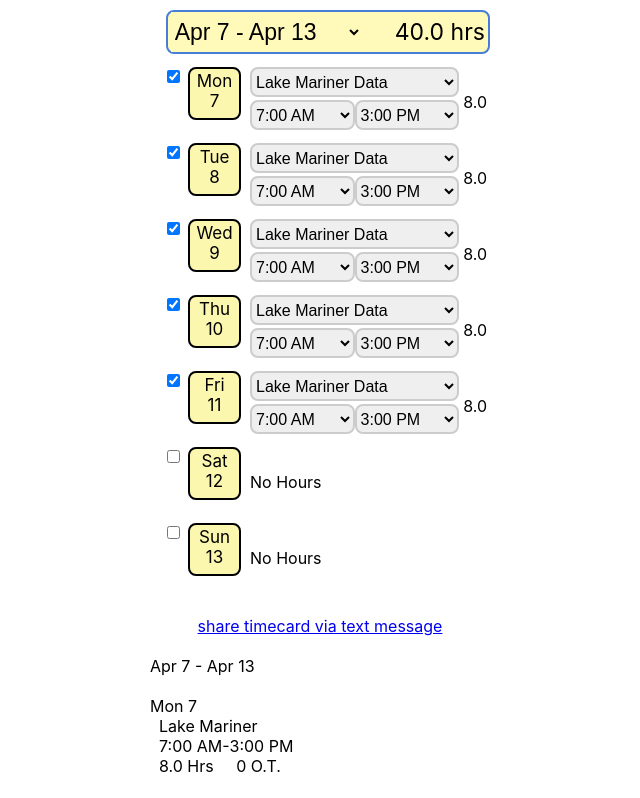
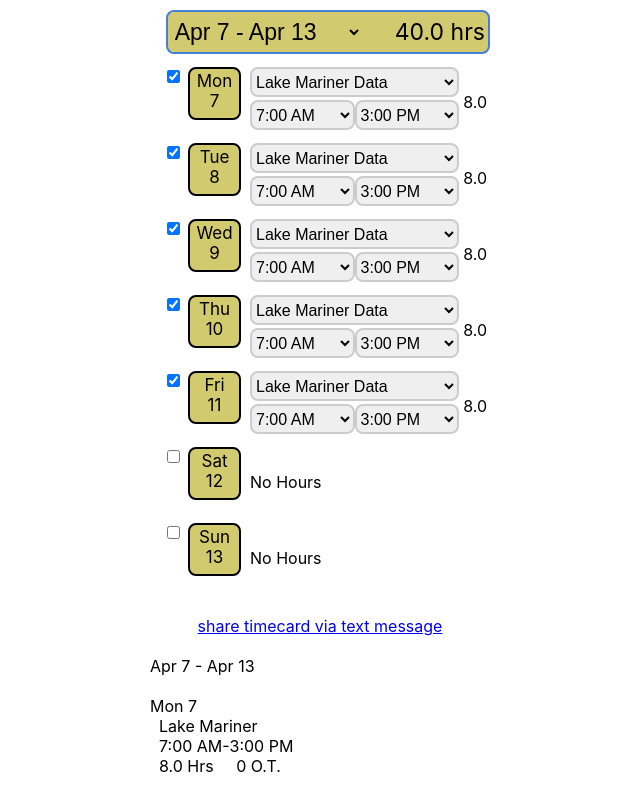
Before and after one commit to bradronto/bradronto.github.io, a React (Create React App) app in the folder timekeep/: page / in a window 1280 px wide. Shown: the top 798 px of the page, without its empty margins (320-960 px from the left). Built offline with nearby package versions, Linux system fonts and the light colour scheme.

Commit message:
and another..

```diff
--- a/timekeep/src/components/number-in-box.js
+++ b/timekeep/src/components/number-in-box.js
@@ -14,7 +14,8 @@ const NumberInBox = props => {
         height: "45px",
         width: "45px",
         fontSize: "17px",
-        backgroundColor:"rgb(252, 247, 174)" ,
+        backgroundColor:"rgb(209, 202, 111)" ,
+
         color: "black"
       }}>
         {day} <br />{date}
--- a/timekeep/src/components/styles/cool.css
+++ b/timekeep/src/components/styles/cool.css
@@ -21,7 +21,7 @@
   .cool-header {
     height: 40px;
     margin-left: 16px;
-    background-color: rgb(255, 250, 186);
+    background-color: rgb(209, 202, 111);
     width: 94%;
     padding: 0px;
     border: 2px solid #487dd8;
@@ -33,7 +33,7 @@
   .cool-header-select {
     height: 40px;
     margin-left: 0px;
-    background-color: rgb(255, 250, 186);
+    background-color: rgb(209, 202, 111);
     width: 60%;
     padding: 0px;
     border: none;
@@ -48,6 +48,7 @@
   /* Input Field */
 
   .cool-pop-up {
+    margin-bottom: 3px;
     height: 28px;
     color: black;
     width: 96%;
--- a/timekeep/src/components/work-hours.js
+++ b/timekeep/src/components/work-hours.js
@@ -93,13 +93,9 @@ const WorkHoursTracker = () => {
 
 const [reg,ot] = weekTotal();
 
-  const [options, setOptions] = useState(jobNames); // Initial options
+
   const [selectedOption, setSelectedOption] = useState(""); // State for selected option
-  //const [showInputPopup, setShowInputPopup] = useState(false); // State for pop-up visibility
   const [newOption, setNewOption] = useState(""); // State for new option input
-
-
-
 
   const handleEnterPress = (event,index,type) =>
     {
@@ -107,12 +103,13 @@ const [reg,ot] = weekTotal();
     updatedWorkHours[index][type] = newOption;
 
     if (event.key === "Enter") {
-      if (newOption.trim() && !options.includes(newOption)) {
+      if (newOption.trim() && !jobNames.includes(newOption)) {
         setJobNames([...jobNames, newOption]);
        }
+
       workHours[index].showNew = false;
       setNewOption(""); // Clear the input field
-      console.log("jobs",jobNames,options,newOption)
+      console.log(event,index,type)
      }
 
   };
@@ -176,7 +173,9 @@ const [reg,ot] = weekTotal();
             onChange={(e) => setNewOption(e.target.value)}
             // onSubmit={handleAddOption}
             placeholder="new job name"
-            onKeyDown={(e) => handleEnterPress(e,index,"job")}
+            //onKeyDown={(e) => handleEnterPress(e,index,"job")}
+            //onBlur={handleChange(index,"showNew",false)}
+            onKeyUp={(e) => handleEnterPress(e,index,"job")}
             autoFocus
           />
         </div>
```
Also changed, not shown: timekeep/src/components/select-popup-input.js (+2 -21 lines).
